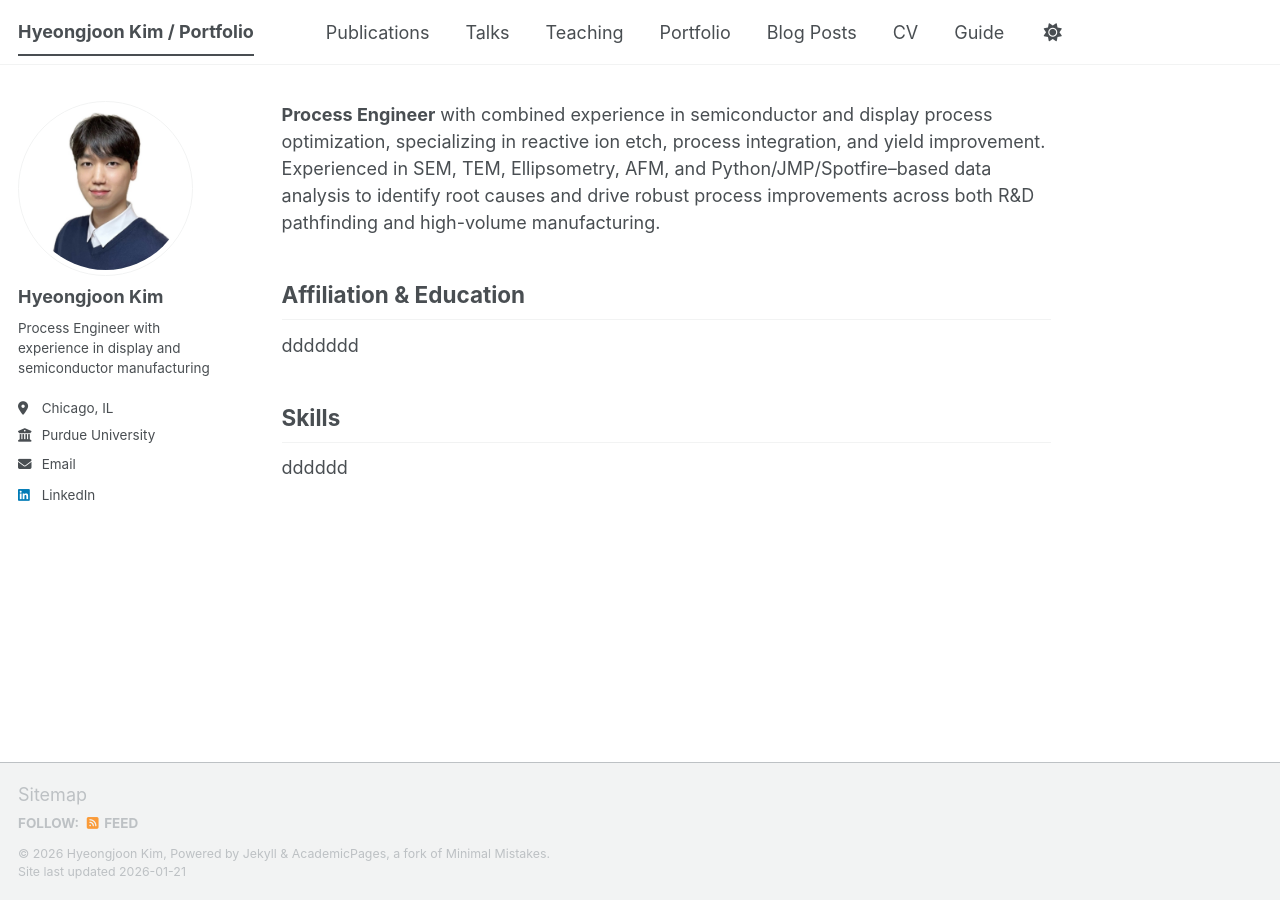
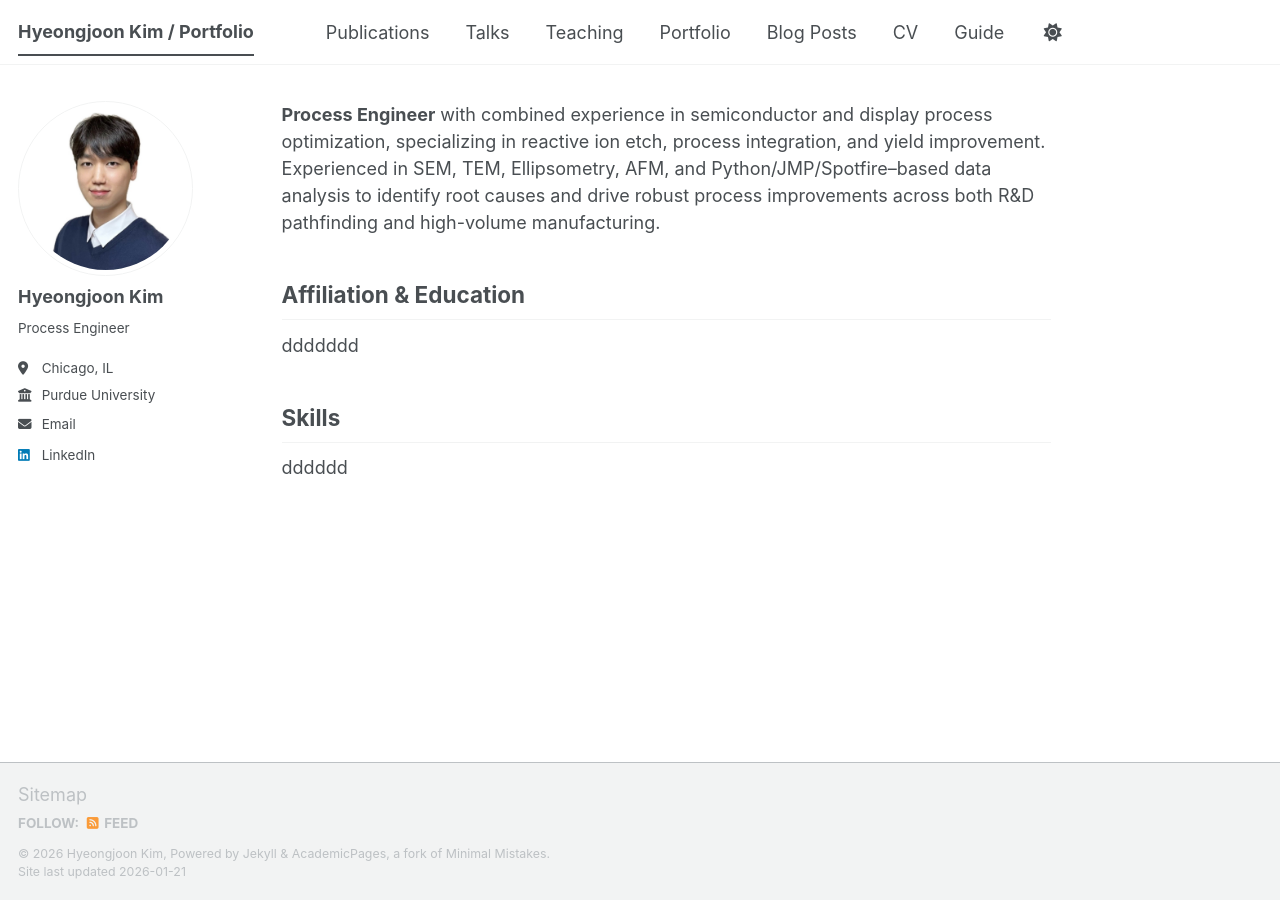
Before and after one commit to joonk1214/joonk1214.github.io, a Jekyll site: the page built from _pages/about.md, in a window 1280 px wide. Built offline with Jekyll 4.4.1, drawn with Linux system fonts in a browser that asks for light colours; a script bundle is joined from its source files by our own code; library files that are not in the unit come from our copies.

Commit message:
Update _config.yml

```diff
--- a/_config.yml
+++ b/_config.yml
@@ -26,7 +26,7 @@ author:
   avatar           : "profile.png"
   name             : "Hyeongjoon Kim"
   pronouns         : # example: "she/her"
-  bio              : "Process Engineer with experience in display and semiconductor manufacturing"
+  bio              : "Process Engineer"
   location         : "Chicago, IL"
   employer         : "Purdue University"
   uri              : # URL
```
